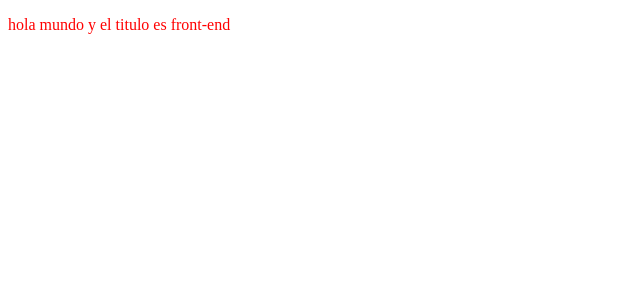
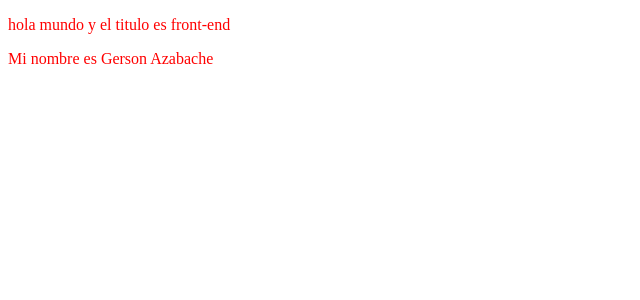
Before and after one commit to GeaSmart/Filmax-frontend, an Angular app: page / in a window 1280 px wide. Shown: the top 300 px of the page, without its empty margins (0-640 px from the left). Built offline with nearby package versions, Linux system fonts and the light colour scheme.

Commit message:
testing variables

```diff
--- a/src/app/app.component.html
+++ b/src/app/app.component.html
@@ -1,3 +1,4 @@
 <div class="titulos">
   <p>hola mundo y el titulo es {{title}}</p>
+  <p (click)="manejarClick()">Mi nombre es {{body}}</p>
 </div>
--- a/src/app/app.component.ts
+++ b/src/app/app.component.ts
@@ -8,7 +8,21 @@ import { Component } from '@angular/core';
 export class AppComponent {
   title = 'front-end';
 
+  titulo:string = "d";
+
+  body='Gerson Azabache';
+
   manejarClick(){
-    //hacer lo que yo quiera
+    alert("heyy");
+
+    let listado = this.calcularSuma();
+
+    listado.forEach(element => {
+      alert(element.toString());
+    });
+  }
+
+  calcularSuma(){
+    return [2,3,5];
   }
 }
```
